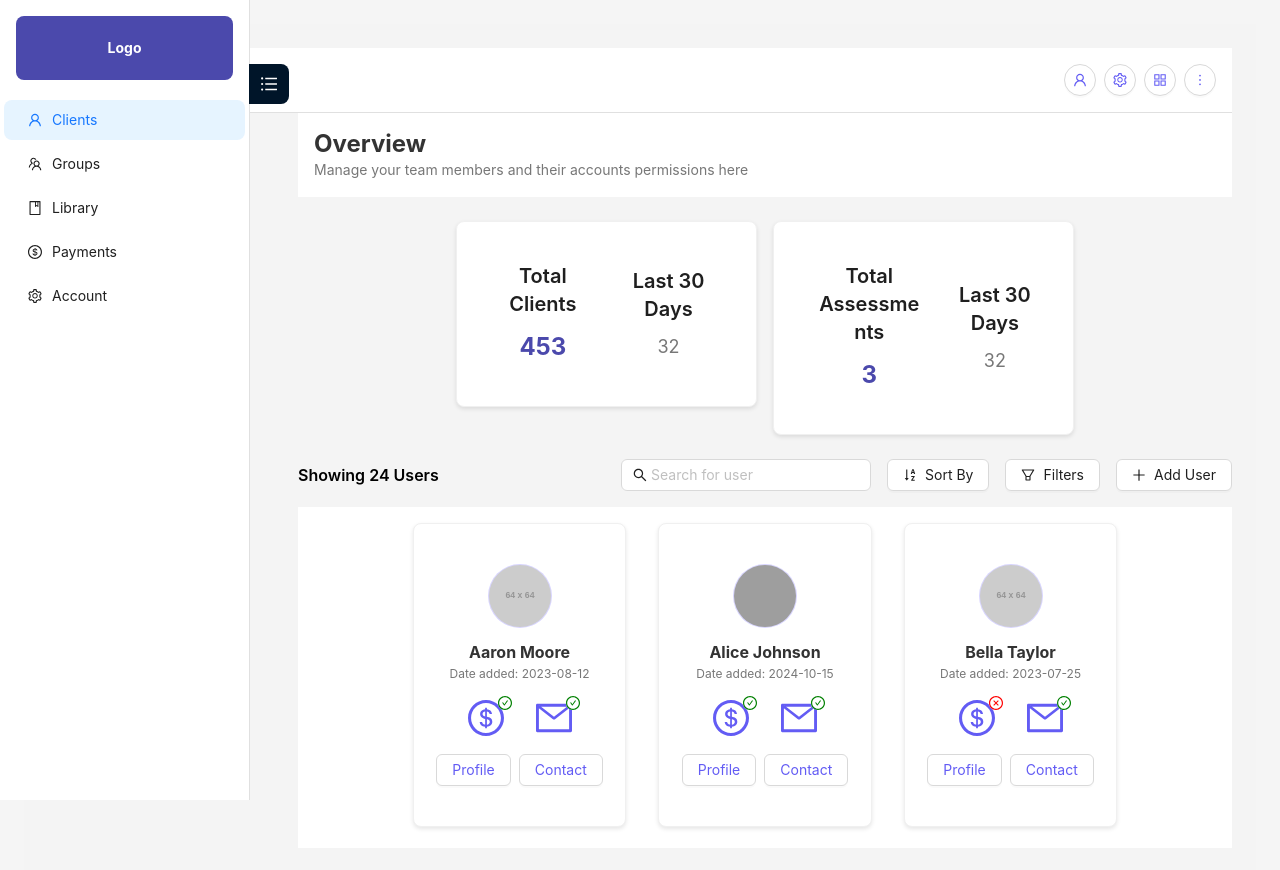
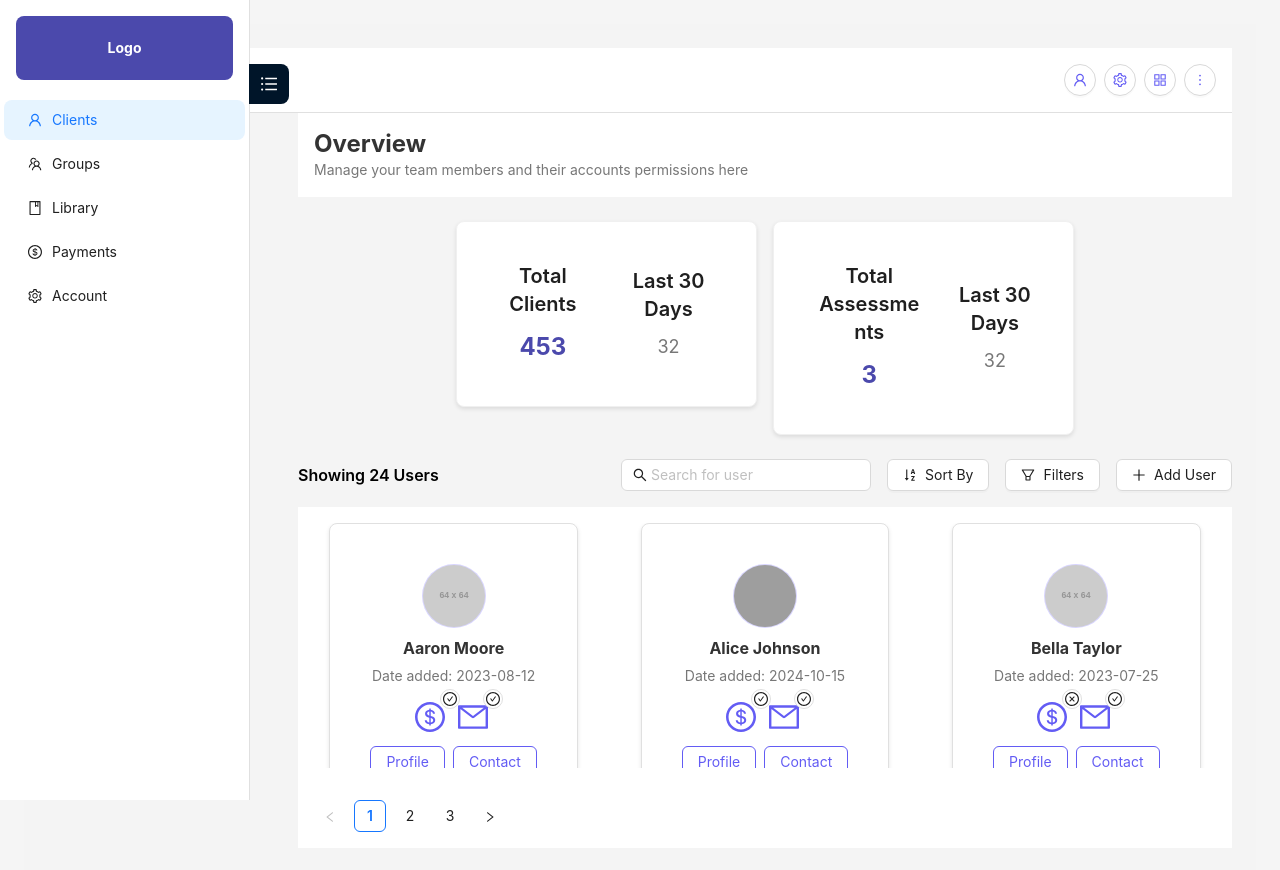
Before and after one commit to pratikk94/Santhify, a React (Vite) app: page / in a window 1280 px wide. Shown: the top 870 px of the page. Built offline with nearby package versions, Linux system fonts and the light colour scheme; grey boxes are pictures that could not be loaded.

Commit message:
Responsive user grid mail and dollar sign

```diff
--- a/src/components/UserCard/UserCard.tsx
+++ b/src/components/UserCard/UserCard.tsx
@@ -6,7 +6,7 @@ import {
   CheckCircleOutlined,
   CloseCircleOutlined,
 } from '@ant-design/icons';
-import '../UserCard/userCard.css';
+import './userCard.css';
 
 interface User {
   id: number;
@@ -42,23 +42,24 @@ const UserCard: React.FC<UserCardProps> = ({ user }) => {
       </div>
 
 {/* User Status Icons */}
-      <div className="user-icons">
+<div className="user-icons single-line">
   {/* Payment Status */}
   <div className="icon-container">
-          <DollarOutlined className="main-icon" />
+    <DollarOutlined className="default-icon" />
     {user.is_payment_completed ? (
-            <CheckCircleOutlined className="icon-status" style={{ color: 'green' }} />
+      <CheckCircleOutlined className="overlay-icon success-icon" />
     ) : (
-            <CloseCircleOutlined className="icon-status" style={{ color: 'red' }} />
+      <CloseCircleOutlined className="overlay-icon error-icon" />
     )}
   </div>
+
   {/* Verification Status */}
   <div className="icon-container">
-          <MailOutlined className="main-icon" />
+    <MailOutlined className="default-icon" />
     {user.is_verified ? (
-            <CheckCircleOutlined className="icon-status" style={{ color: 'green' }} />
+      <CheckCircleOutlined className="overlay-icon success-icon" />
     ) : (
-            <CloseCircleOutlined className="icon-status" style={{ color: 'red' }} />
+      <CloseCircleOutlined className="overlay-icon error-icon" />
     )}
   </div>
 </div>
--- a/src/components/UserCard/userCard.css
+++ b/src/components/UserCard/userCard.css
@@ -1,76 +1,208 @@
+/* User Card Styles */
 .user-card {
-  display: flex;
-  flex-direction: column;
-  align-items: center;
+  border: 1px solid #e0e0e0;
+  border-radius: 8px;
   padding: 16px;
-  border-radius: 8px;
+  background: #ffffff;
   text-align: center;
-  background: #fff;
   box-shadow: 0 2px 4px rgba(0, 0, 0, 0.1);
+  position: relative;
+  transition: transform 0.2s, box-shadow 0.2s;
 }
 
-.user-avatar {
-  margin-bottom: 12px;
+.user-card:hover {
+  transform: translateY(-4px);
+  box-shadow: 0 4px 8px rgba(0, 0, 0, 0.15);
 }
 
-.user-info {
-  margin-bottom: 16px;
+/* User Avatar */
+.user-avatar .ant-avatar {
+  margin-bottom: 8px;
 }
 
-.user-name {
+/* User Info */
+.user-info .user-name {
   font-size: 16px;
   font-weight: bold;
-  color: #333;
+  color: #333333;
 }
 
-.user-date {
-  font-size: 12px;
-  color: #777;
+.user-info .user-date {
+  font-size: 14px;
+  color: #777777;
+  margin-top: 4px;
 }
 
+/* User Status Icons */
 .user-icons {
   display: flex;
-  gap: 32px; /* Larger gap to center the icons properly */
-  margin-bottom: 16px;
-  justify-content: center;
-  width: 100%; /* Ensures icons are centered */
+  flex-wrap: wrap; /* Allow wrapping to the next line if necessary */
+  align-items: center;
+  justify-content: center; /* Center align icons */
+  gap: 16px; /* Space between icons */
+  margin: 12px 0;
 }
 
-.icon-container {
+.user-icons .icon-container {
   position: relative;
-  display: inline-block;
-  text-align: center;
-}
-
-.main-icon {
-  font-size: 36px; /* Larger icon size */
-  color: #635cf4;
-}
-
-.icon-status {
-  position: absolute;
-  top: -4px;
-  right: -8px;
-  font-size: 14px;
-  background: white; /* Optional: Add a background for prominence */
-  border-radius: 50%;
-}
-
-.user-actions {
-  display: flex;
-  gap: 8px;
+  display: inline-flex; /* Ensure proper alignment */
+  align-items: center;
   justify-content: center;
 }
 
-.profile-button,
-.contact-button {
-  background-color: #fff;
-  border: 1px solid #d9d9d9;
-  color: #635cf4;
+/* Increased Icon Size */
+.user-icons .icon-container .default-icon {
+  font-size: 30px;
+  width: 35px;
+  height: 35px;
+  color: #635cf4; /* Default purple color */
 }
 
-.profile-button:hover,
-.contact-button:hover {
+/* Overlay Icon */
+.user-icons .icon-container .overlay-icon {
+  position: absolute;
+  top: -10px;
+  right: -10px;
+  font-size: 14px;
+  background: #fff;
+  border-radius: 50%;
+  padding: 2px;
+  border: 1px solid #e0e0e0;/* User Card Styles */
+  .user-card {
+    border: 1px solid #e0e0e0;
+    border-radius: 8px;
+    padding: 16px;
+    background: #ffffff;
+    text-align: center;
+    box-shadow: 0 2px 4px rgba(0, 0, 0, 0.1);
+    position: relative;
+    transition: transform 0.2s, box-shadow 0.2s;
+  }
+
+  .user-card:hover {
+    transform: translateY(-4px);
+    box-shadow: 0 4px 8px rgba(0, 0, 0, 0.15);
+  }
+
+  /* User Avatar */
+  .user-avatar .ant-avatar {
+    margin-bottom: 8px;
+  }
+
+  /* User Info */
+  .user-info .user-name {
+    font-size: 16px;
+    font-weight: bold;
+    color: #333333;
+  }
+
+  .user-info .user-date {
+    font-size: 14px;
+    color: #777777;
+    margin-top: 4px;
+  }
+
+  /* User Status Icons */
+  .user-icons {
+    display: flex;
+    flex-wrap: nowrap; /* Prevent wrapping by default */
+    justify-content: center; /* Center align icons horizontally */
+    align-items: center; /* Align items vertically */
+    gap: 16px; /* Space between icons */
+    margin: 12px 0;
+  }
+
+  /* Add wrapping for smaller screens */
+  @media (max-width: 480px) {
+    .user-icons {
+      flex-wrap: wrap; /* Allow wrapping on smaller screens */
+      gap: 12px; /* Adjust gap for smaller layouts */
+    }
+  }
+
+  /* Icon Container */
+  .user-icons .icon-container {
+    position: relative;
+    display: inline-flex; /* Ensure proper alignment */
+    align-items: center;
+    justify-content: center;
+  }
+
+  /* Increased Icon Size */
+  .user-icons .icon-container .default-icon {
+    font-size: 35px; /* Larger size for better visibility */
+    width: 40px; /* Ensure consistent width */
+    height: 40px; /* Ensure consistent height */
+    color: #635cf4; /* Default purple color */
+  }
+
+  /* Overlay Icon */
+  .user-icons .icon-container .overlay-icon {
+    position: absolute;
+    top: -10px; /* Adjust positioning */
+    right: -10px; /* Adjust positioning */
+    font-size: 16px; /* Adjusted for better clarity */
+    background: #fff;
+    border-radius: 50%;
+    padding: 2px;
+    border: 1px solid #e0e0e0;
+  }
+
+  /* Tick and Cross Colors */
+  .success-icon {
+    color: #4caf50; /* Green for success */
+  }
+
+  .error-icon {
+    color: #f44336; /* Red for error */
+  }
+
+  /* Action Buttons */
+  .user-actions {
+    display: flex;
+    justify-content: center;
+    gap: 8px;
+  }
+
+  .user-actions .profile-button,
+  .user-actions .contact-button {
+    border: 1px solid #635cf4;
+    color: #635cf4;
+    transition: background-color 0.2s, color 0.2s;
+  }
+
+  .user-actions .profile-button:hover,
+  .user-actions .contact-button:hover {
+    background-color: #635cf4;
+    color: #ffffff;
+  }
+}
+
+/* Tick and Cross Colors */
+.success-icon {
+  color: #4caf50;
+}
+
+.error-icon {
+  color: #f44336;
+}
+
+/* Action Buttons */
+.user-actions {
+  display: flex;
+  justify-content: center;
+  gap: 8px;
+}
+
+.user-actions .profile-button,
+.user-actions .contact-button {
+  border: 1px solid #635cf4;
+  color: #635cf4;
+  transition: background-color 0.2s, color 0.2s;
+}
+
+.user-actions .profile-button:hover,
+.user-actions .contact-button:hover {
   background-color: #635cf4;
-  color: #fff;
+  color: #ffffff;
 }
--- a/src/components/UserCardGrid/UserCardGrid.tsx
+++ b/src/components/UserCardGrid/UserCardGrid.tsx
@@ -1,11 +1,10 @@
 import React, { useState } from 'react';
 import { Row, Col, Pagination } from 'antd';
+import './UserCardsGrid.css';
+import UserCard from '../UserCard/UserCard';
+import mockUsers from '../../data/mockUsers';
 import dayjs, { Dayjs } from 'dayjs';
 import isBetween from 'dayjs/plugin/isBetween';
-
-import '../UserCardGrid/UserCardsGrid.css';
-import mockUsers from '../../data/mockUsers';
-import UserCard from '../UserCard/UserCard';
 
 // Extend dayjs with required plugins
 dayjs.extend(isBetween);
@@ -29,14 +28,16 @@ const UserCardsGrid: React.FC<UserCardsGridProps> = ({ searchTerm, filters, sort
 
   const filteredUsers = mockUsers
     // Search Filter
-    .filter((user) => user.name.toLowerCase().includes(searchTerm.toLowerCase()))
+    .filter((user) =>
+      user.name.toLowerCase().includes(searchTerm.toLowerCase())
+    )
     // Country Filter
     .filter((user) =>
       filters.countries.length ? filters.countries.includes(user.country) : true
     )
     // Age Range Filter
     .filter((user) => {
-      if (!user.age) return true; // Skip if age is not available
+      if (!user.age) return true;
       return user.age >= filters.ageRange[0] && user.age <= filters.ageRange[1];
     })
     // Date Range Filter
@@ -56,10 +57,9 @@ const UserCardsGrid: React.FC<UserCardsGridProps> = ({ searchTerm, filters, sort
       return true;
     })
     // Sort Users
-    .sort((a, b) => {
-      if (sortOrder === 'asc') return a.name.localeCompare(b.name);
-      return b.name.localeCompare(a.name);
-    });
+    .sort((a, b) =>
+      sortOrder === 'asc' ? a.name.localeCompare(b.name) : b.name.localeCompare(a.name)
+    );
 
   const paginatedUsers = filteredUsers.slice(
     (currentPage - 1) * pageSize,
@@ -72,16 +72,21 @@ const UserCardsGrid: React.FC<UserCardsGridProps> = ({ searchTerm, filters, sort
 
   return (
     <div className="user-cards-grid">
+      {paginatedUsers.length > 0 ? (
+        <>
           <Row gutter={[16, 16]} justify="center">
             {paginatedUsers.map((user) => (
               <Col
                 key={user.id}
-            xs={24} // Full width on extra small devices
-            sm={12} // Two cards per row on small devices
-            md={8}  // Three cards per row on medium devices
-            lg={6}  // Four cards per row on large devices
+                xs={24}
+                sm={12}
+                md={8}
+                lg={6}
                 xl={6}
-            xxl={6}
+                style={{
+                  display: 'flex',
+                  justifyContent: 'center',
+                }}
               >
                 <UserCard user={user} />
               </Col>
@@ -95,10 +100,12 @@ const UserCardsGrid: React.FC<UserCardsGridProps> = ({ searchTerm, filters, sort
             style={{
               marginTop: '16px',
               textAlign: 'center',
-          display: 'flex',
-          justifyContent: 'center',
             }}
           />
+        </>
+      ) : (
+        <div className="empty-state">No users match the current filters.</div>
+      )}
     </div>
   );
 };
--- a/src/components/UserCardGrid/UserCardsGrid.css
+++ b/src/components/UserCardGrid/UserCardsGrid.css
@@ -3,42 +3,120 @@
   padding: 16px;
   background: #ffffff;
   display: flex;
-  flex-direction: column; /* Stack grid elements */
-  min-height: 160px; /* Ensure height is at least the size of one user card */
-  overflow: visible; /* Allow grid content to overflow if necessary */
-  justify-content: flex-start; /* Align content to the top */
+  flex-direction: column;
+  flex-grow: 1;
+  gap: 16px; /* Space between rows */
+  min-height: 0;
+  overflow: auto; /* Allow scrolling for overflow content */
 }
 
-/* Row Styles */
+/* Ant Design Row Overrides */
 .user-cards-grid .ant-row {
-  flex-grow: 1; /* Allow the row to take available space */
-  overflow: visible; /* Allow row content to overflow */
-  gap: 16px; /* Add space between user cards */
-  margin: 0; /* Remove extra margins */
+  display: flex;
+  flex-wrap: wrap;
+  gap: 16px; /* Ensure consistent spacing between cards */
+  justify-content: center; /* Center align the grid items */
+  margin: 0; /* Avoid unexpected margins from Ant Design */
 }
 
-/* Column Styles */
+/* Ant Design Col Overrides */
 .user-cards-grid .ant-col {
-  margin-bottom: 16px; /* Add space between rows */
+  display: flex;
+  justify-content: center;
+  flex: 1 1 250px; /* Columns flex to occupy space without breaking layout */
+  max-width: 300px; /* Ensure cards don't grow too wide */
+  margin-bottom: 16px;
 }
 
-/* Responsive Design */
+/* Fix Icon Stacking Issue */
+.user-cards-grid .user-icons {
+  display: flex;
+  flex-direction: row; /* Stack icons vertically */
+  align-items: center;
+  gap: 8px; /* Add vertical spacing */
+  margin: 12px 0;
+}
+
+/* Individual Icon Styling */
+.user-cards-grid .user-icons .icon-container {
+  position: relative;
+  display: flex;
+  justify-content: center;
+}
+
+/* Increased Icon Size */
+.user-cards-grid .user-icons .default-icon {
+  font-size: 32px; /* Slightly larger size for better visibility */
+  color: #635cf4;
+  width: 40px; /* Ensure uniform icon size */
+  height: 40px;
+}
+
+
+/* Overlay Tick or Cross */
+.user-cards-grid .user-icons .overlay-icon {
+  position: absolute;
+  top: -10px; /* Adjusted positioning */
+  right: -10px;
+  font-size: 16px; /* Increased for better visibility */
+  background: #ffffff;
+  border-radius: 50%;
+  border: 1px solid #e0e0e0;
+  padding: 2px;
+  color: inherit; /* Inherit color from context (success/error) */
+}
+
+/* Empty State Styling */
+.user-cards-grid .empty-state {
+  text-align: center;
+  color: #777;
+  font-size: 16px;
+  padding: 32px 0;
+}
+
+/* Responsive Adjustments */
 @media (max-width: 768px) {
   .user-cards-grid {
-    padding: 8px; /* Reduce padding for smaller devices */
+    padding: 12px;
   }
 
   .user-cards-grid .ant-row {
-    gap: 8px; /* Reduce spacing for smaller screens */
+    gap: 12px; /* Reduce spacing for medium screens */
+  }
+
+  .user-cards-grid .ant-col {
+    flex: 1 1 200px; /* Adjust column width for medium screens */
+  }
+
+  .user-icons .default-icon {
+    font-size: 28px; /* Adjust icon size for medium screens */
+    width: 36px;
+    height: 36px;
   }
 }
 
 @media (max-width: 480px) {
   .user-cards-grid {
-    padding: 4px; /* Further reduce padding for very small devices */
+    padding: 8px;
   }
 
   .user-cards-grid .ant-row {
-    gap: 4px; /* Minimize spacing for small screens */
+    gap: 8px; /* Reduce spacing for small screens */
+  }
+
+  .user-cards-grid .ant-col {
+    flex: 1 1 160px; /* Adjust column width for small screens */
+  }
+
+  .user-icons .default-icon {
+    font-size: 24px; /* Smaller icon size for small screens */
+    width: 32px;
+    height: 32px;
+  }
+
+  .user-icons .overlay-icon {
+    font-size: 14px; /* Adjust overlay size for small screens */
+    top: -8px;
+    right: -8px;
   }
 }
```
Lines whose indentation alone changed are shown as unchanged.
